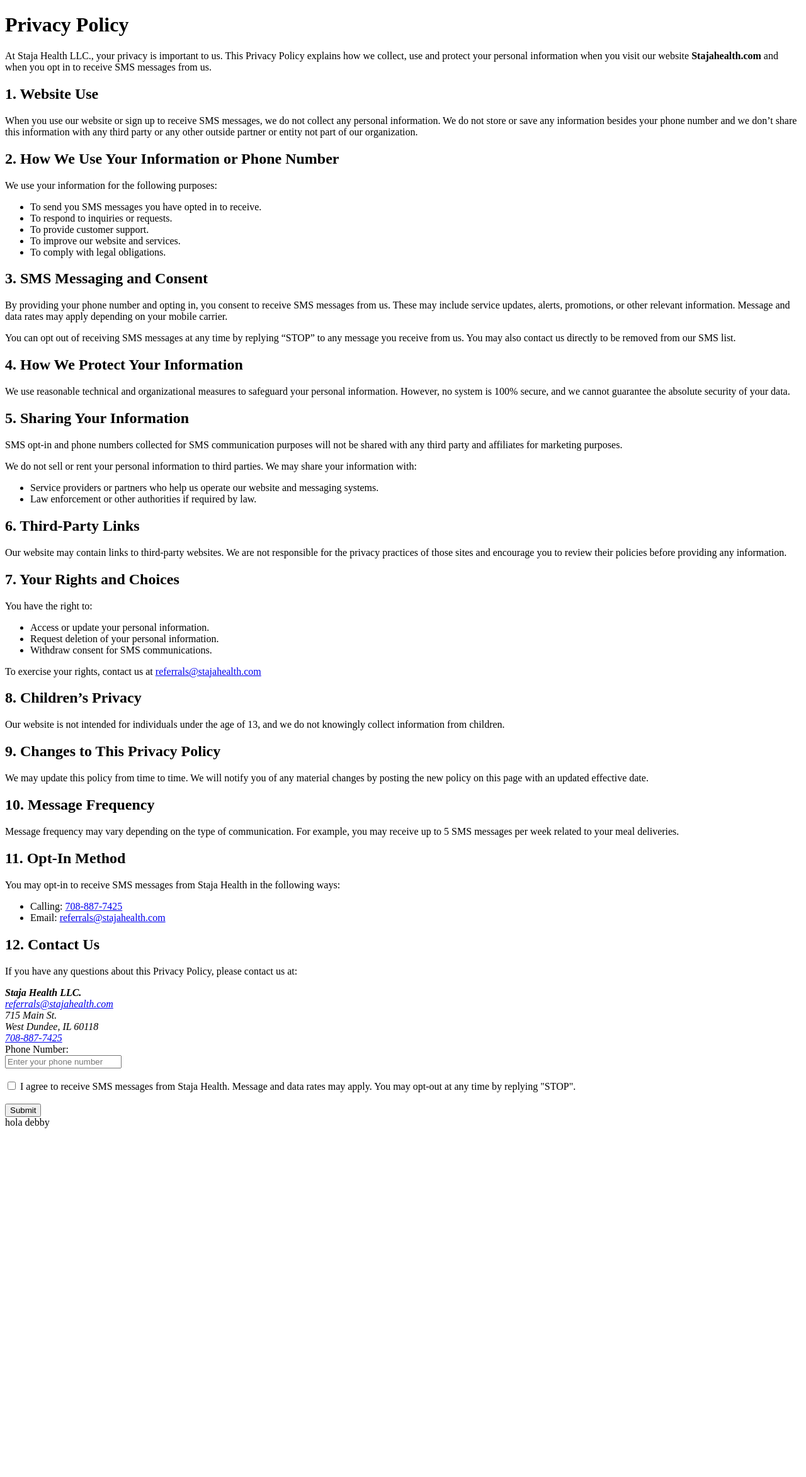
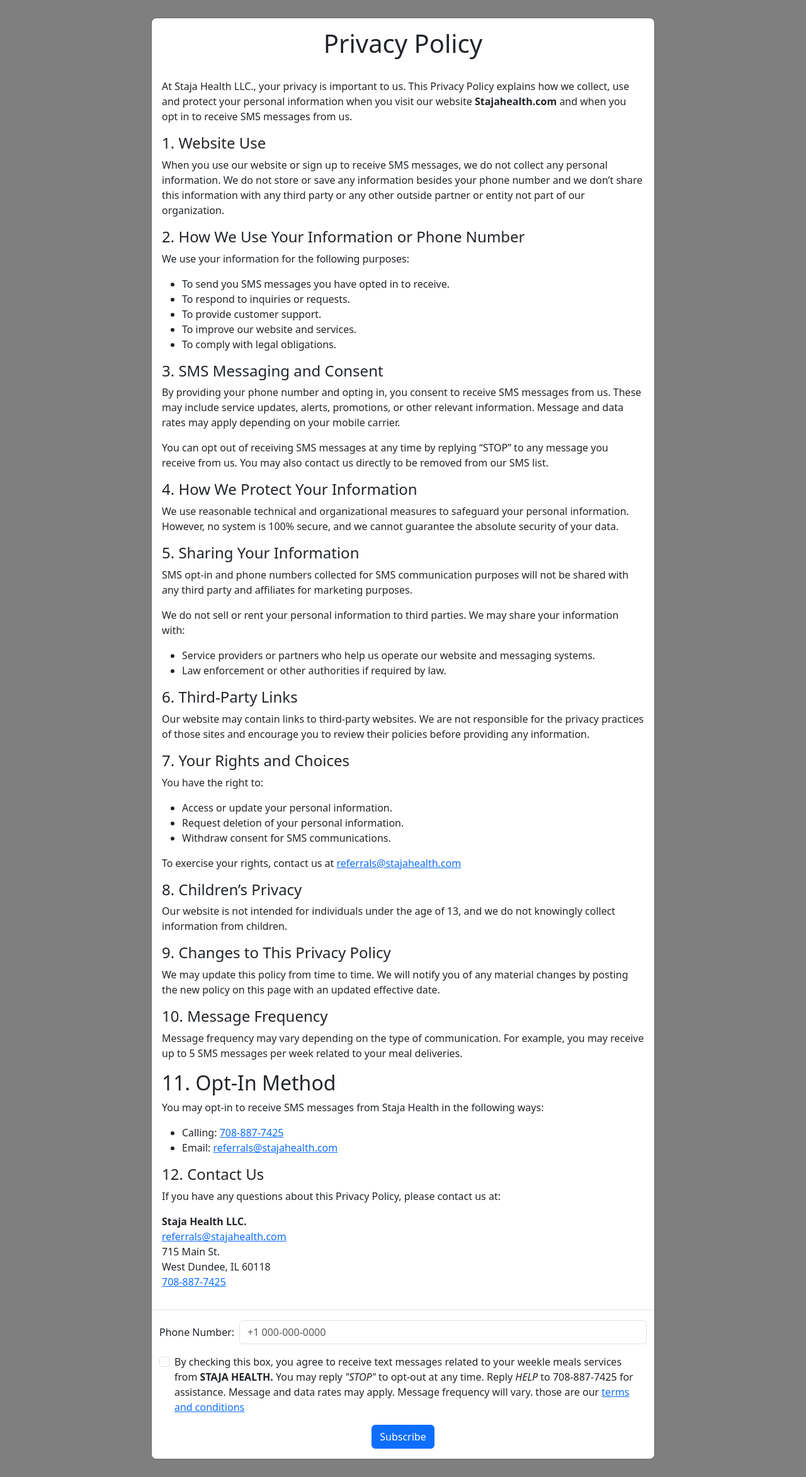
Before and after one commit to iamiwile/debby, a PHP site: page / in a window 1280 px wide. Shown: the whole page at 63% size. Run offline with PHP 8.4, Linux system fonts and the light colour scheme.

Commit message:
nuevo formato

```diff
--- a/index.php
+++ b/index.php
@@ -1,25 +1,41 @@
-<!DOCTYPE html>
-<html lang="en">
+<!doctype html>
+<html lang="es">
   <head>
-  <meta charset="UTF-8">
-  <title>Privacy Policy - Staja Health LLC</title>
+    <meta charset="utf-8">
+    <meta name="viewport" content="width=device-width, initial-scale=1">
+    <title>Formulario en Modal Automático</title>
+    <!-- Bootstrap CSS -->
+    <link href="https://cdn.jsdelivr.net/npm/bootstrap@5.3.3/dist/css/bootstrap.min.css" rel="stylesheet">
   </head>
   <body>
-  <h1>Privacy Policy</h1>
+
+    <!-- Modal -->
+    <div class="modal fade" id="formModal" tabindex="-1" aria-labelledby="formModalLabel" aria-hidden="true">
+      <div class="modal-dialog modal-lg modal-dialog-centered modal-dialog-scrollable">
+        <div class="modal-content">
+
+          <!-- <div class="modal-header">
+            <h5 class="modal-title" id="formModalLabel"><h1>Privacy Policy</h1></h5>
+            <button type="button" class="btn-close" data-bs-dismiss="modal" aria-label="Cerrar"></button>
+          </div>
+           -->
+          <div class="modal-body">
+              <h1 class="text-center">Privacy Policy</h1>
+              <br>
               <p>
                 At Staja Health LLC., your privacy is important to us. This Privacy Policy explains how we collect,
                 use and protect your personal information when you visit our website <strong>Stajahealth.com</strong>
                 and when you opt in to receive SMS messages from us.
               </p>
 
-  <h2>1. Website Use</h2>
+              <h4>1. Website Use</h4>
               <p>
                 When you use our website or sign up to receive SMS messages, we do not collect any personal information.
                 We do not store or save any information besides your phone number and we don’t share this information with
                 any third party or any other outside partner or entity not part of our organization.
               </p>
 
-  <h2>2. How We Use Your Information or Phone Number</h2>
+              <h4>2. How We Use Your Information or Phone Number</h4>
               <p>We use your information for the following purposes:</p>
               <ul>
                 <li>To send you SMS messages you have opted in to receive.</li>
@@ -29,7 +45,7 @@
                 <li>To comply with legal obligations.</li>
               </ul>
 
-  <h2>3. SMS Messaging and Consent</h2>
+              <h4>3. SMS Messaging and Consent</h4>
               <p>
                 By providing your phone number and opting in, you consent to receive SMS messages from us. These may include
                 service updates, alerts, promotions, or other relevant information. Message and data rates may apply depending
@@ -40,13 +56,13 @@
                 You may also contact us directly to be removed from our SMS list.
               </p>
 
-  <h2>4. How We Protect Your Information</h2>
+              <h4>4. How We Protect Your Information</h4>
               <p>
                 We use reasonable technical and organizational measures to safeguard your personal information. However,
                 no system is 100% secure, and we cannot guarantee the absolute security of your data.
               </p>
 
-  <h2>5. Sharing Your Information</h2>
+              <h4>5. Sharing Your Information</h4>
               <p>
                 SMS opt-in and phone numbers collected for SMS communication purposes will not be shared with any third party
                 and affiliates for marketing purposes.
@@ -59,13 +75,13 @@
                 <li>Law enforcement or other authorities if required by law.</li>
               </ul>
 
-  <h2>6. Third-Party Links</h2>
+              <h4>6. Third-Party Links</h4>
               <p>
                 Our website may contain links to third-party websites. We are not responsible for the privacy practices of those
                 sites and encourage you to review their policies before providing any information.
               </p>
 
-  <h2>7. Your Rights and Choices</h2>
+              <h4>7. Your Rights and Choices</h4>
               <p>You have the right to:</p>
               <ul>
                 <li>Access or update your personal information.</li>
@@ -74,19 +90,19 @@
               </ul>
               <p>To exercise your rights, contact us at <a href="mailto:referrals@stajahealth.com">referrals@stajahealth.com</a></p>
 
-  <h2>8. Children’s Privacy</h2>
+              <h4>8. Children’s Privacy</h4>
               <p>
                 Our website is not intended for individuals under the age of 13, and we do not knowingly collect information
                 from children.
               </p>
 
-  <h2>9. Changes to This Privacy Policy</h2>
+              <h4>9. Changes to This Privacy Policy</h4>
               <p>
                 We may update this policy from time to time. We will notify you of any material changes by posting the new policy
                 on this page with an updated effective date.
               </p>
 
-  <h2>10. Message Frequency</h2>
+              <h4>10. Message Frequency</h4>
               <p>
                 Message frequency may vary depending on the type of communication. For example, you may receive up to 5 SMS messages
                 per week related to your meal deliveries.
@@ -99,7 +115,7 @@
                 <li>Email: <a href="mailto:referrals@stajahealth.com">referrals@stajahealth.com</a></li>
               </ul>
 
-  <h2>12. Contact Us</h2>
+              <h4>12. Contact Us</h4>
               <p>If you have any questions about this Privacy Policy, please contact us at:</p>
               <address>
                 <strong>Staja Health LLC.</strong><br>
@@ -108,27 +124,58 @@
                 West Dundee, IL 60118<br>
                 <a href="tel:7088877425">708-887-7425</a>
               </address>
-  <form action="/submit" method="post">
-  <label for="phone">Phone Number:</label><br>
-  <input type="tel" id="phone" name="phone" placeholder="Enter your phone number" required>
-  <br><br>
+          </div>
 
-  <!-- Checkbox exclusivo para SMS -->
-  <div>
-    <input type="checkbox" id="sms_consent" name="sms_consent" value="1">
-    <label for="sms_consent">
-      I agree to receive SMS messages from Staja Health. Message and data rates may apply.
-      You may opt-out at any time by replying "STOP".
+          <div class="modal-footer">
+          <form action="/submit" method="post" class="mx-auto">
+
+          <div class="mb-3 d-flex align-items-center">
+            <label for="phone" class="me-2 mb-0 w-auto text-nowrap">Phone Number:</label>
+            <input
+              type="tel"
+              class="form-control flex-grow-1"
+              id="phone"
+              name="phone"
+              placeholder="+1 000-000-0000">
+          </div>
+            <!-- Checkbox exclusivo SMS -->
+            <div class="form-check mb-3">
+              <input
+                class="form-check-input"
+                type="checkbox"
+                id="sms_consent"
+                name="sms_consent"
+                value="1">
+              <label class="form-check-label" for="sms_consent">
+                By checking this box, you agree to receive text messages related to your weekle meals services from
+                <strong>STAJA HEALTH.</strong> You may reply <em>"STOP"</em> to opt-out at any time. Reply <em>HELP</em> to 708-887-7425 for assistance.
+                Message and data rates may apply. Message frequency will vary. those are our <a href="">terms and conditions</a>
               </label>
             </div>
 
-  <br>
-  <button type="submit">Submit</button>
+            <!-- Botón -->
+          <div class="text-center">
+            <button type="submit" class="btn btn-primary">Subscribe</button>
+          </div>
           </form>
+          </div>
 
+        </div>
+      </div>
+    </div>
+
+    <!-- Bootstrap JS -->
+    <script src="https://cdn.jsdelivr.net/npm/bootstrap@5.3.3/dist/js/bootstrap.bundle.min.js"></script>
+
+    <!-- Script para abrir modal automáticamente -->
+    <script>
+      document.addEventListener("DOMContentLoaded", function () {
+        var modal = new bootstrap.Modal(document.getElementById('formModal'), {
+          backdrop: 'static', // no cerrar al hacer clic afuera
+          keyboard: false     // no cerrar con tecla ESC
+        });
+        modal.show();
+      });
+    </script>
   </body>
 </html>
-
-<?php
-
-echo "hola debby";
```
Lines whose indentation alone changed are shown as unchanged.
